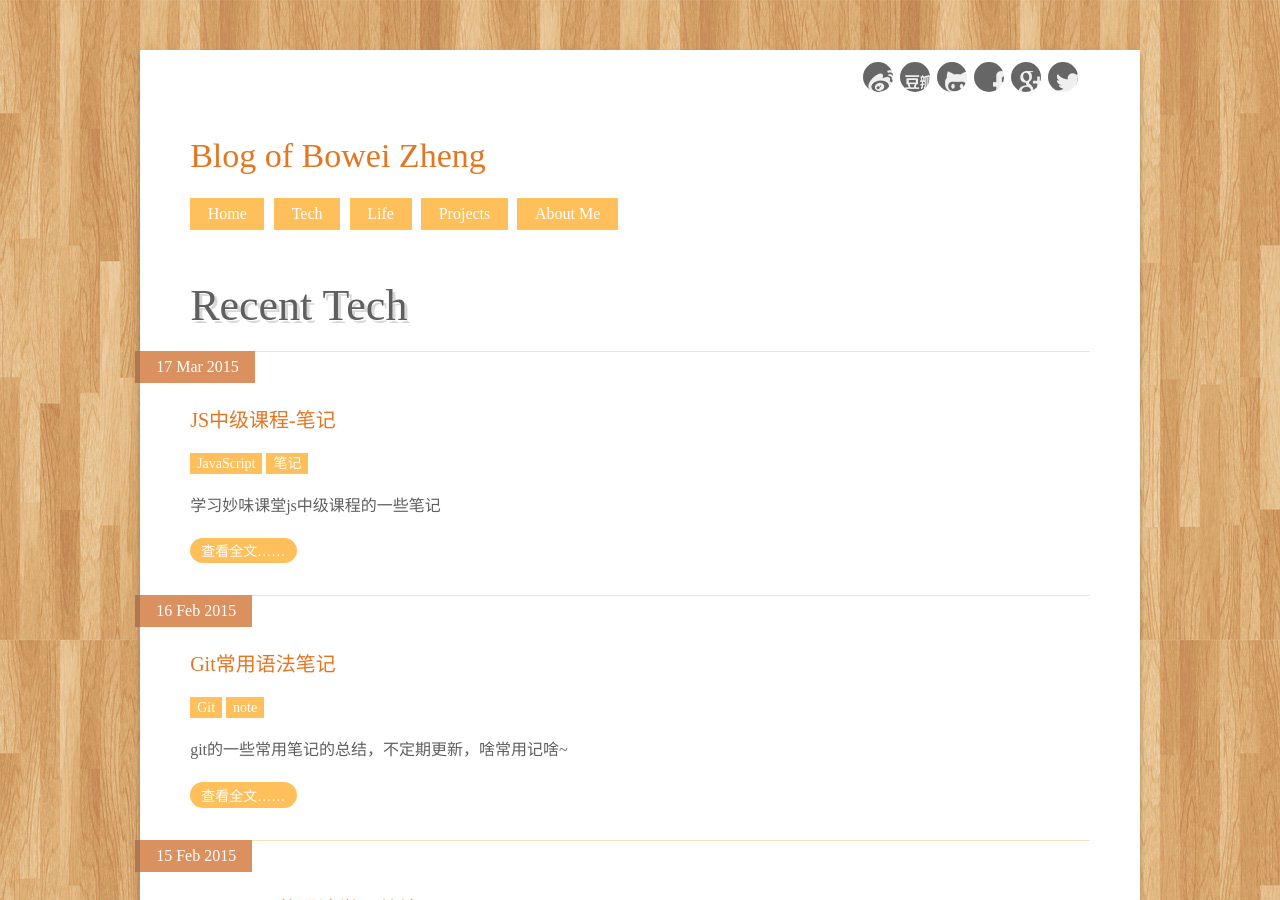
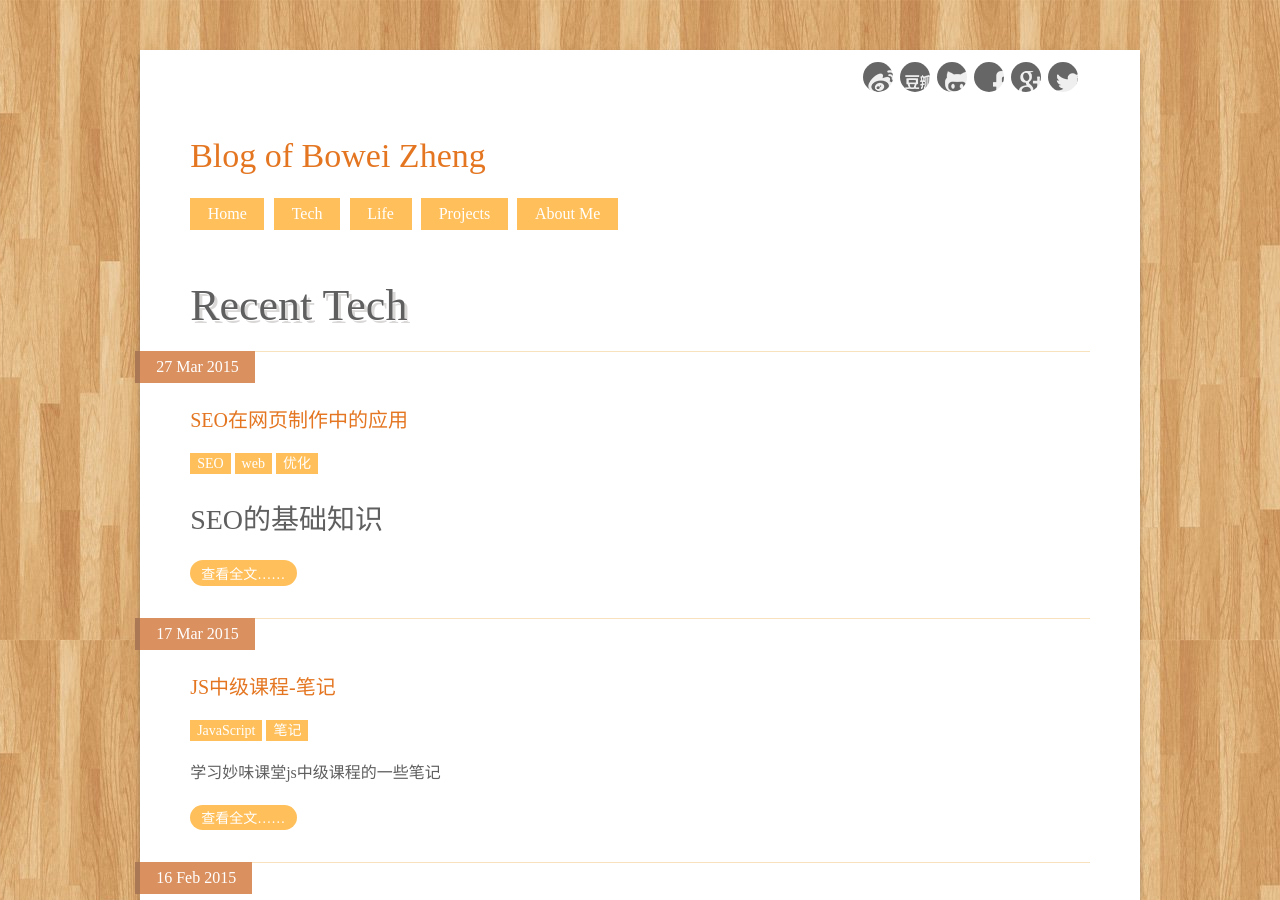
Before and after one commit to wynn719/blog, a Jekyll site: the page built from index.html, in a window 1280 px wide and 900 px high. Built offline with Jekyll 4.4.1, drawn with Linux system fonts in a browser that asks for light colours; the list of posts is cut into pages by our own code; comment, search, counter and statistics services are not loaded.

Commit message:
add new post and update site

```diff
--- a/_includes/footer.html
+++ b/_includes/footer.html
@@ -1,8 +1,6 @@
     <footer id="footer" role="contentinfo">
-      <p class="copyright">Copyright © 2015 <a href="/about-me.html" title="关于我">Bowei Zheng.</a> Hosted by <a href="https://github.com/zhengbowei/blog" target="_blank" title="github">GitHub</a> and powered by <a href="http://github.com/mojombo/jekyll">Jekyll</a>.</p>
+      <p class="copyright">Copyright © 2015 <a href="/about-me.html" title="关于我">Bowei Zheng.</a> Hosted by <a href="https://github.com/zhengbowei/blog" target="_blank" title="github" rel="nofollow">GitHub</a> and powered by <a href="http://github.com/mojombo/jekyll" title="Jekyll官网" rel="nofollow">Jekyll</a>.</p>
     </footer>
   </div>
-  <script>
-  </script>
 </body>
 </html>
--- a/_includes/header.html
+++ b/_includes/header.html
@@ -27,12 +27,12 @@
     <header id="header" role="banner">
       <div class="about_author">
         <ul class="social_contact">
-          <li class="social-ele social_weibo"><a href="http://weibo.com/u/1680111594" target="_blank" title=""></a></li>
-          <li class="social-ele social_douban"><a href="http://www.douban.com/people/81245114/" target="_blank" title=""></a></li>
-          <li class="social-ele social_github"><a href="https://github.com/zhengbowei" target="_blank" title=""></a></li>
-          <li class="social-ele social_facebook"><a title="其实我没有facebook"></a></li>
-          <li class="social-ele social_googleplus"><a title="我也没有google+"></a></li>
-          <li class="social-ele social_twitter"><a title="没错，这是个摆设"></a></li>
+          <li class="social-ele social_weibo"><a href="http://weibo.com/u/1680111594" target="_blank" title="微博" rel="nofollow" rel="nofollow"></a></li>
+          <li class="social-ele social_douban"><a href="http://www.douban.com/people/81245114/" target="_blank" title="豆瓣" rel="nofollow"></a></li>
+          <li class="social-ele social_github"><a href="https://github.com/zhengbowei" target="_blank" title="github" rel="nofollow"></a></li>
+          <li class="social-ele social_facebook"><a title="其实我没有facebook" rel="nofollow"></a></li>
+          <li class="social-ele social_googleplus"><a title="我也没有google+" rel="nofollow"></a></li>
+          <li class="social-ele social_twitter"><a title="没错，这也是个摆设" rel="nofollow"></a></li>
         </ul>
       </div><!-- head author links -->
       <h1 class="blog_title"><a href="{{ site.url }}">Blog of Bowei Zheng</a></h1>
--- /dev/null
+++ b/_posts/2015-03-27-Web-SEO.md
@@ -0,0 +1,115 @@
+---
+title: SEO在网页制作中的应用
+layout: post
+time: 2015-03-27 23:06:00
+tag:
+- SEO
+- web
+- 优化
+
+categories:
+- tech
+
+excerpt:
+---
+
+## SEO的基础知识
+
+SEO的类别
+
+* 黑帽 SEO（欺骗）
+* 白帽 SEO（正规）
+
+### 黑帽SEO
+
+通过罗列与网站无关的关键字，或者不良关键字，来欺骗搜索引擎来增加网站的访问率
+
+### 白帽SEO
+
+* 网站标题、关键字、描述。
+* 网站内容优化。增加长尾关键字，增加关键字密度。
+* Robot.txt 文件。
+* 网站地图。
+* 增加外链引用。到各个网站上宣传。
+
+> 网站地图
+> 一个网站所有链接的容器。很多网站的连接层次比较深，蜘蛛很难抓取到
+> ，网站地图可以方便搜索引擎蜘蛛抓取网站页面，通过抓取网站页面，清晰了解网站的
+> 架构，网站地图一般存放在根目录下并命名为sitemap，为搜索引擎蜘蛛指路，增加网站
+> 重要内容页面的收录。网站地图就是根据网站的结构、框架、内容，生成的导航网页文
+> 网站地图网站地图件。大多数人都知道网站地图对于提高用户体验有好处：它们为网站
+> 访问者指明方向，并帮助迷失的访问者找到他们想看的页面。
+
+## 网站结构布局优化
+
+* 控制首页链接数量（中小型网站建议一百个左右）
+* 扁平化的目录层次（使内容的跳跃尽量不超过三次，尽量三次就能到达目的地）
+* 导航的SEO优化（主导航，副导航，加入面包屑导航（导航尽量用文字表示，图片也要加上alt和title等属性））
+* 不可忽略的细节：LOGO，导航条，分页目录，页面大小
+
+> 面包屑导航
+> * 让用户了解当前所处的位置
+> * 使用户可以了解网站的组织形式，提高抓取，降低跳出率
+>
+> 类似于：首页>篮球>NBA 这种形式的放在页首的超链接
+
+
+
+> 分页目录（SEO效果逐级增强）
+> * 首页-上页-下页-尾页
+> * 首页 1 2 3 4 5 下一页
+> * 首页 1 2 3 4 5 ·下拉框·
+
+## 代码上的SEO优化
+
+* <strong>在搜索引擎得到高度重视 <b>：在seo没有起到很好的效果 <em>：重要程度仅次于strong <i>
+* title:只强调重点，不要重复出现；每个页面不设置相同的title
+* meta keywords:不要堆砌
+* meta description:每个页面都要不同
+* 语义化代码，详见HTML5
+* 重要内容HTML代码放在最前面。小蜘蛛抓取内容是从上到下
+* 重要内容不要用JS输出。 小蜘蛛看不懂js
+* 谨慎使用display:none;可以把他放到外面
+* 精简代码。
+
+友情链接上的优化：给a标签添加rel="nofollow"属性，防止蜘蛛跳转到别的网站
+
+{% highlight html %}
+<a href="www.qq.com" rel="nofollow" title="腾讯">腾讯</a>
+{% endhighlight %}
+
+让br标签只出现在p标签中
+
+{% highlight html %}
+<p><br/></p>
+{% endhighlight %}
+
+HTML5 语义化:
+
+{% highlight html %}
+<!DOCTYPE html>
+<html lang="en">
+<head>
+    <meta charset="UTF-8">
+    <title>Document</title>
+</head>
+<body>
+    <header>
+        <nav>
+            <ul>
+                <li>...</li>
+                <li>...</li>
+                <li>...</li>
+            </ul>
+        </nav>
+    </header>
+    <div id="main">
+        ...
+    </div>
+    <footer>
+        ...
+    </footer>
+    <script>...</script>
+</body>
+</html>
+{% endhighlight %}
```
